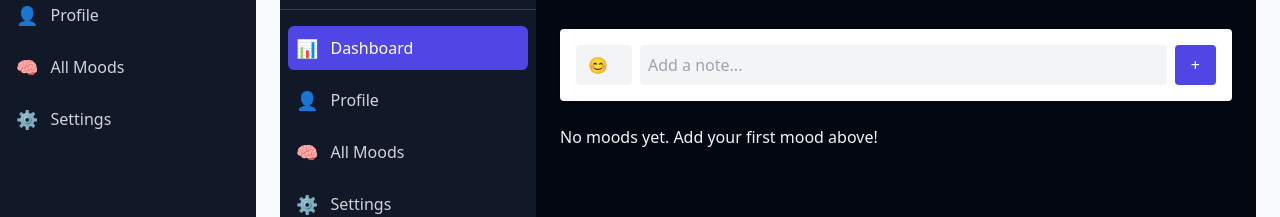
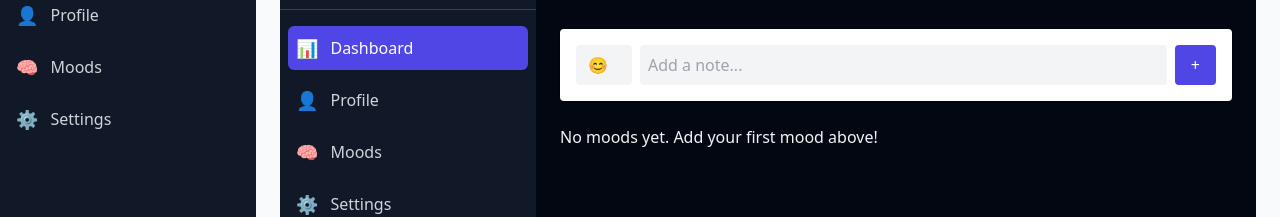
Before and after one commit to ovisarker/vibelog, a Next.js app: page /dashboard in a window 1280 px wide. Shown: the part 136-353 px from the top of the page. Built offline with nearby package versions, Linux system fonts and the light colour scheme; no server answers.

Commit message:
Update Sidebar.jsx

```diff
--- a/components/Sidebar.jsx
+++ b/components/Sidebar.jsx
@@ -17,7 +17,7 @@ export default function Sidebar() {
   const navItems = [
     { name: "Dashboard", href: "/dashboard", icon: "📊" },
     { name: "Profile", href: "/profile", icon: "👤" },
-    { name: "All Moods", href: "/moods", icon: "🧠" },
+    { name: "Moods", href: "/moods", icon: "🧠" },
     { name: "Settings", href: "/settings", icon: "⚙️" },
   ];
 
@@ -27,7 +27,6 @@ export default function Sidebar() {
         isOpen ? "w-64" : "w-16"
       } bg-gray-900 text-gray-100 min-h-screen transition-all duration-300 flex flex-col`}
     >
-      {/* Header */}
       <div className="flex items-center justify-between px-4 py-4 border-b border-gray-700">
         <h1
           className={`text-lg font-bold transition-all duration-300 ${
@@ -44,7 +43,6 @@ export default function Sidebar() {
         </button>
       </div>
 
-      {/* Navigation */}
       <nav className="flex-1 px-2 py-4 space-y-2">
         {navItems.map((item) => (
           <Link
@@ -62,7 +60,6 @@ export default function Sidebar() {
         ))}
       </nav>
 
-      {/* Footer */}
       <div className="p-4 border-t border-gray-700">
         <button
           onClick={handleLogout}
```
